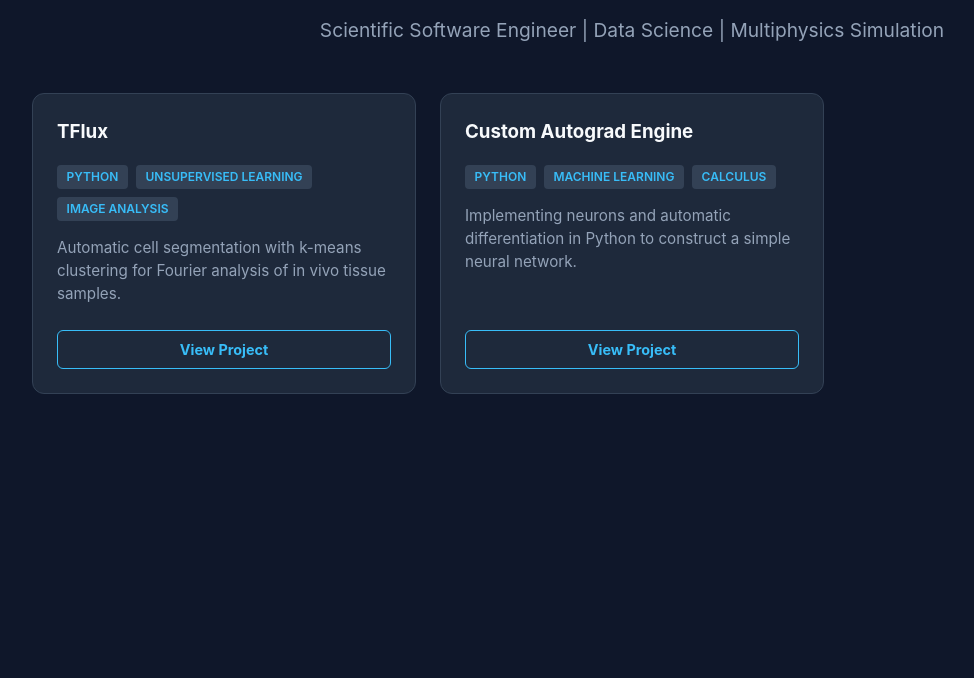
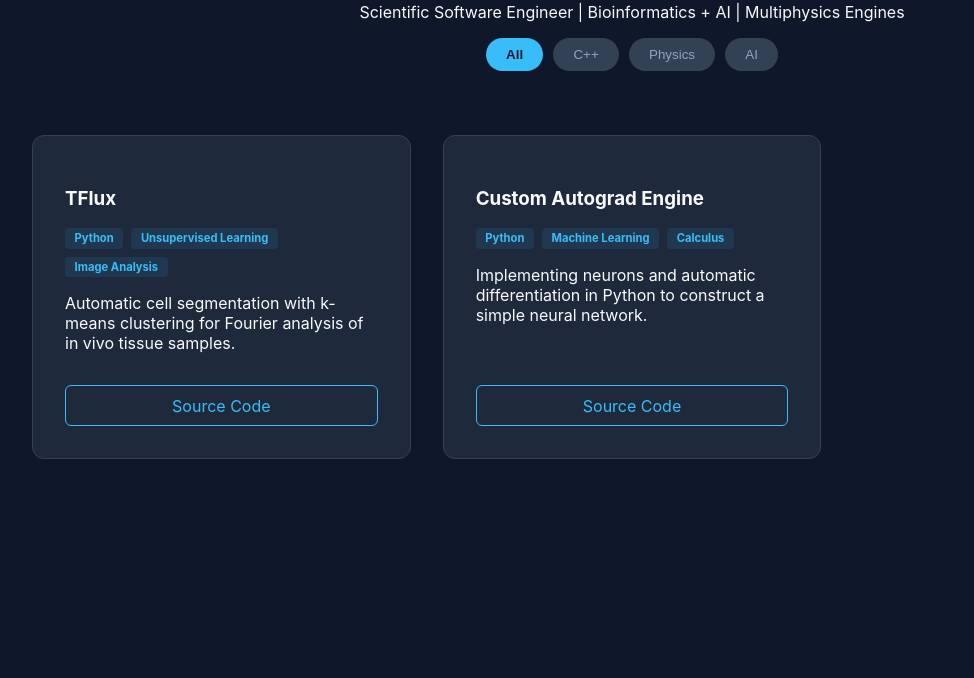
Before and after one commit to bhuynh103/bhuynh103.github.io, a plain HTML site: page index.html in a window 1280 px wide. Shown: the part 122-800 px from the top of the page, without its empty margins (8-982 px from the left). Drawn offline with Linux system fonts and the light colour scheme.

Commit message:
Reformatting.

```diff
--- a/index.html
+++ b/index.html
@@ -4,158 +4,23 @@
     <meta charset="UTF-8">
     <meta name="viewport" content="width=device-width, initial-scale=1.0">
     <title>Brian Huynh</title>
-    <style>
-        :root {
-            --bg: #0f172a;
-            --card-bg: #1e293b;
-            --text-main: #f8fafc;
-            --text-dim: #94a3b8;
-            --accent: #38bdf8; /* Science Blue */
-            --tag-bg: #334155;
-        }
-
-        body {
-            font-family: 'Inter', -apple-system, sans-serif;
-            background-color: var(--bg);
-            color: var(--text-main);
-            margin: 0;
-            padding: 2rem;
-            line-height: 1.5;
-        }
-
-        header {
-            max-width: 1000px;
-            margin: 0 auto 3rem auto;
-            text-align: center;
-        }
-
-        h1 { font-size: 2.5rem; margin-bottom: 0.5rem; color: var(--accent); }
-        p.subtitle { font-size: 1.2rem; color: var(--text-dim); }
-
-        /* The Project Grid */
-        #project-grid {
-            display: grid;
-            grid-template-columns: repeat(auto-fill, minmax(300px, 1fr));
-            gap: 1.5rem;
-            max-width: 1200px;
-            margin: 0 auto;
-        }
-
-        /* Project Box Styling */
-        .project-card {
-            background: var(--card-bg);
-            border: 1px solid #334155;
-            border-radius: 12px;
-            padding: 1.5rem;
-            transition: transform 0.2s ease, border-color 0.2s ease;
-            display: flex;
-            flex-direction: column;
-            justify-content: space-between;
-        }
-
-        .project-card:hover {
-            transform: translateY(-5px);
-            border-color: var(--accent);
-        }
-
-        h3 { margin-top: 0; color: var(--text-main); }
-        .desc { color: var(--text-dim); font-size: 0.95rem; margin-bottom: 1.5rem; }
-
-        /* Tag Styling */
-        .tags { display: flex; flex-wrap: wrap; gap: 0.5rem; margin-bottom: 1rem; }
-        .tag {
-            background: var(--tag-bg);
-            color: var(--accent);
-            font-size: 0.75rem;
-            padding: 0.2rem 0.6rem;
-            border-radius: 4px;
-            font-weight: 600;
-            text-transform: uppercase;
-        }
-
-        .link-btn {
-            text-decoration: none;
-            color: var(--accent);
-            font-weight: bold;
-            font-size: 0.9rem;
-            border: 1px solid var(--accent);
-            padding: 0.5rem 1rem;
-            border-radius: 6px;
-            text-align: center;
-            transition: 0.2s;
-        }
-
-        .link-btn:hover {
-            background: var(--accent);
-            color: var(--bg);
-        }
-    </style>
+    <link rel="stylesheet" href="style.css">
 </head>
 <body>
-
     <header>
         <h1>Brian Huynh</h1>
-        <!-- <p class="subtitle">C++ Engineer | Physics Engines | Robotics Simulation</p>
-        <p>Specializing in high-fidelity virtual environments for Embodied AI.</p> -->
-        <p class="subtitle">Scientific Software Engineer | Data Science | Multiphysics Simulation</p>
+        <p>Scientific Software Engineer | Bioinformatics + AI | Multiphysics Engines</p>
+
+        <div class="filter-container">
+            <button class="filter-btn active">All</button>
+            <button class="filter-btn">C++</button>
+            <button class="filter-btn">Physics</button>
+            <button class="filter-btn">AI</button>
+        </div>
     </header>
 
-    <main id="project-grid">
-        </main>
+    <main id="project-grid"></main>
 
-    <script>
-        // ADD YOUR PROJECTS HERE
-        const projects = [
-            // {
-            //     title: "CubeSat Isaac Sim",
-            //     desc: "Orbital mechanics and ADCS simulation in NVIDIA Isaac Sim. Features RTX-based star tracker simulation and magnetorquer physics.",
-            //     tags: ["C++", "Isaac Sim", "PhysX"],
-            //     link: "https://github.com/bhuynh103/cubesat"
-            // },
-            // {
-            //     title: "Custom 3D Physics Engine",
-            //     desc: "A lightweight rigid-body solver with GJK collision detection and sequential impulse constraints.",
-            //     tags: ["C++", "Linear Algebra", "OpenGL"],
-            //     link: "#"
-            // },
-            // {
-            //     title: "Synthetic Data Pipeline",
-            //     desc: "Automated generation of 100k+ labeled images for robot grasp detection using domain randomization.",
-            //     tags: ["Python", "Omniverse", "Deep Learning"],
-            //     link: "#"
-            // },
-            {
-                title: "TFlux",
-                desc: "Automatic cell segmentation with k-means clustering for Fourier analysis of in vivo tissue samples.",
-                tags: ["Python", "Unsupervised Learning", "Image Analysis"],
-                link: "#"
-            },
-            {
-                title: "Custom Autograd Engine",
-                desc: "Implementing neurons and automatic differentiation in Python to construct a simple neural network.",
-                tags: ["Python", "Machine Learning", "Calculus"],
-                link: "#"
-            },
-        ];
-
-        const grid = document.getElementById('project-grid');
-
-        projects.forEach(p => {
-            const card = document.createElement('div');
-            card.className = 'project-card';
-
-            const tagsHTML = p.tags.map(t => `<span class="tag">${t}</span>`).join('');
-
-            card.innerHTML = `
-                <div>
-                    <h3>${p.title}</h3>
-                    <div class="tags">${tagsHTML}</div>
-                    <p class="desc">${p.desc}</p>
-                </div>
-                <a href="${p.link}" class="link-btn" target="_blank">View Project</a>
-            `;
-            grid.appendChild(card);
-        });
-    </script>
+    <script src="script.js"></script>
 </body>
 </html>
--- a/script.js
+++ b/script.js
@@ -0,0 +1,68 @@
+const projects = [
+    // {
+    //     title: "CubeSat Isaac Sim",
+    //     desc: "Orbital mechanics and ADCS simulation in NVIDIA Isaac Sim. Features RTX-based star tracker simulation and magnetorquer physics.",
+    //     tags: ["C++", "Isaac Sim", "PhysX"],
+    //     link: "https://github.com/bhuynh103/cubesat"
+    // },
+    // {
+    //     title: "Custom 3D Physics Engine",
+    //     desc: "A lightweight rigid-body solver with GJK collision detection and sequential impulse constraints.",
+    //     tags: ["C++", "Linear Algebra", "OpenGL"],
+    //     link: "#"
+    // },
+    // {
+    //     title: "Synthetic Data Pipeline",
+    //     desc: "Automated generation of 100k+ labeled images for robot grasp detection using domain randomization.",
+    //     tags: ["Python", "Omniverse", "Deep Learning"],
+    //     link: "#"
+    // },
+    {
+        title: "TFlux",
+        desc: "Automatic cell segmentation with k-means clustering for Fourier analysis of in vivo tissue samples.",
+        tags: ["Python", "Unsupervised Learning", "Image Analysis"],
+        link: "#"
+    },
+    {
+        title: "Custom Autograd Engine",
+        desc: "Implementing neurons and automatic differentiation in Python to construct a simple neural network.",
+        tags: ["Python", "Machine Learning", "Calculus"],
+        link: "#"
+    },
+];
+
+function renderProjects(filter = 'All') {
+    const grid = document.getElementById('project-grid');
+    grid.innerHTML = ''; // Clear current grid
+
+    projects.forEach(p => {
+        if (filter !== 'All' && !p.tags.includes(filter)) return;
+
+        const card = document.createElement('div');
+        card.className = 'project-card';
+
+        const tagsHTML = p.tags.map(t => `<span class="tag">${t}</span>`).join('');
+
+        card.innerHTML = `
+            <div>
+                <h3>${p.title}</h3>
+                <div class="tags">${tagsHTML}</div>
+                <p class="desc">${p.desc}</p>
+            </div>
+            <a href="${p.link}" class="link-btn" target="_blank">Source Code</a>
+        `;
+        grid.appendChild(card);
+    });
+}
+
+// Event Listeners for Filter Buttons
+document.querySelectorAll('.filter-btn').forEach(btn => {
+    btn.addEventListener('click', (e) => {
+        document.querySelector('.filter-btn.active').classList.remove('active');
+        e.target.classList.add('active');
+        renderProjects(e.target.innerText);
+    });
+});
+
+// Initial Render
+renderProjects();
--- a/style.css
+++ b/style.css
@@ -0,0 +1,102 @@
+:root {
+    --bg: #0f172a;
+    --card-bg: #1e293b;
+    --text-main: #f8fafc;
+    --text-dim: #94a3b8;
+    --accent: #38bdf8;
+    --tag-bg: #334155;
+    --transition: all 0.25s cubic-bezier(0.4, 0, 0.2, 1);
+}
+
+body {
+    font-family: 'Inter', -apple-system, sans-serif;
+    background-color: var(--bg);
+    color: var(--text-main);
+    margin: 0;
+    padding: 2rem;
+}
+
+header {
+    max-width: 800px;
+    margin: 0 auto 4rem auto;
+    text-align: center;
+}
+
+h1 { font-size: 2.5rem; margin-bottom: 0.5rem; color: var(--accent); }
+
+/* Filter Buttons Container */
+.filter-container {
+    display: flex;
+    justify-content: center;
+    gap: 10px;
+    margin-bottom: 3rem;
+    flex-wrap: wrap;
+}
+
+.filter-btn {
+    background: var(--tag-bg);
+    border: 1px solid transparent;
+    color: var(--text-dim);
+    padding: 0.5rem 1.2rem;
+    border-radius: 20px;
+    cursor: pointer;
+    transition: var(--transition);
+}
+
+.filter-btn.active, .filter-btn:hover {
+    background: var(--accent);
+    color: var(--bg);
+    font-weight: bold;
+}
+
+/* The Grid */
+#project-grid {
+    display: grid;
+    grid-template-columns: repeat(auto-fill, minmax(320px, 1fr));
+    gap: 2rem;
+    max-width: 1200px;
+    margin: 0 auto;
+}
+
+/* Project Card */
+.project-card {
+    background: var(--card-bg);
+    border: 1px solid #334155;
+    border-radius: 12px;
+    padding: 2rem;
+    display: flex;
+    flex-direction: column;
+    justify-content: space-between;
+    transition: var(--transition);
+}
+
+.project-card.hidden { display: none; }
+
+.project-card:hover {
+    transform: translateY(-8px);
+    border-color: var(--accent);
+    box-shadow: 0 10px 30px -10px rgba(56, 189, 248, 0.2);
+}
+
+.tags { display: flex; flex-wrap: wrap; gap: 0.5rem; margin: 1rem 0; }
+.tag {
+    background: rgba(56, 189, 248, 0.1);
+    color: var(--accent);
+    font-size: 0.7rem;
+    padding: 0.2rem 0.6rem;
+    border-radius: 4px;
+    font-weight: 700;
+}
+
+.link-btn {
+    text-decoration: none;
+    color: var(--accent);
+    border: 1px solid var(--accent);
+    padding: 0.6rem;
+    border-radius: 6px;
+    text-align: center;
+    transition: var(--transition);
+    margin-top: 1rem;
+}
+
+.link-btn:hover { background: var(--accent); color: var(--bg); }
```
